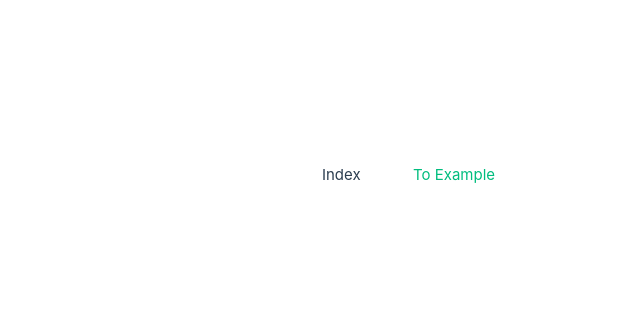
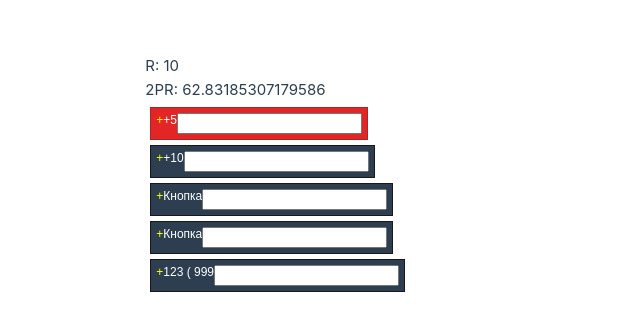
Before and after one commit to reznikovkg/vue-3-docker-compose, a Vue app in the folder vue/: page / in a window 1280 px wide. Shown: the part 225-556 px from the top of the page, without its empty margins (230-870 px from the left). Built offline with nearby package versions, Linux system fonts and the light colour scheme.

Commit message:
изменения с занятия

```diff
--- a/vue/src/components/pages/IndexPage.vue
+++ b/vue/src/components/pages/IndexPage.vue
@@ -1,14 +1,53 @@
 <template>
-  Index
+  <div>
+    <div>
+      R: {{ count }}
+    </div>
+    <div>
+      2PR: {{ c2pr }}
+    </div>
 
-  <div>
-    <RouterLink :to="{ name: $routes.EXAMPLE }">
-     To Example
-    </RouterLink>
+    <CustomButton :type="'red'" @click="() => addCount(5)">+5</CustomButton>
+    <CustomButton @click="() => addCount(10)">+10</CustomButton>
+    <CustomButton @click="() => addCount(10)"></CustomButton>
+    <CustomButton @click="() => addCount(10)" />
+    <CustomButton @click="() => addCount(10)" @len="(v) => check(v)">
+      123
+      <template #count>
+        999
+      </template>
+    </CustomButton>
   </div>
 </template>
 
-<script setup lang="ts">
+<script>
+import CustomButton from "@/components/ui/CustomButton.vue";
+
+
+export default {
+  name: 'IndexPage',
+  components: {
+    CustomButton
+  },
+  data () {
+    return {
+      count: 10
+    }
+  },
+  computed: {
+    c2pr() {
+      return 2 * Math.PI * this.count
+    }
+  },
+  methods: {
+    addCount (v = 10) {
+      this.count += v
+    },
+    check (v){
+      alert(v)
+    }
+  }
+}
 
 </script>
 
--- /dev/null
+++ b/vue/src/components/ui/CustomButton.vue
@@ -0,0 +1,60 @@
+<template>
+  <button class="c-button" :class="'c-button--' + type">
+    <div class="c-button__icon">
+      + {{text}}
+    </div>
+    <slot>Кнопка</slot>
+    <template v-if="$slots.count">
+      (<slot name="count">0</slot>
+    </template>
+    <input v-model="text" type="text" @click.stop @input="() => check()">
+  </button>
+
+</template>
+
+<script>
+export default {
+  name: "CustomButton",
+  emits: ['len'],
+  props: {
+    type: {
+      default: 'default',
+      type: String
+    }
+  },
+  data () {
+    return {
+      text: ' '
+    }
+  },
+  methods: {
+    check () {
+      if (this.text.length > 10){
+        this.$emit('len', this.text.length)
+      }
+    }
+  }
+}
+
+</script>
+
+<style lang="scss">
+.c-button {
+  border: 1px solid #181818;
+  background: #2c3e50;
+  color: white;
+  font-size: 12px;
+  padding: 5px;
+  margin: 5px;
+  display: flex;
+
+  &--red {
+    border: 1px solid #a52828;
+    background: #e32525;
+  }
+
+  &__icon {
+    color: yellow;
+  }
+}
+</style>
```
